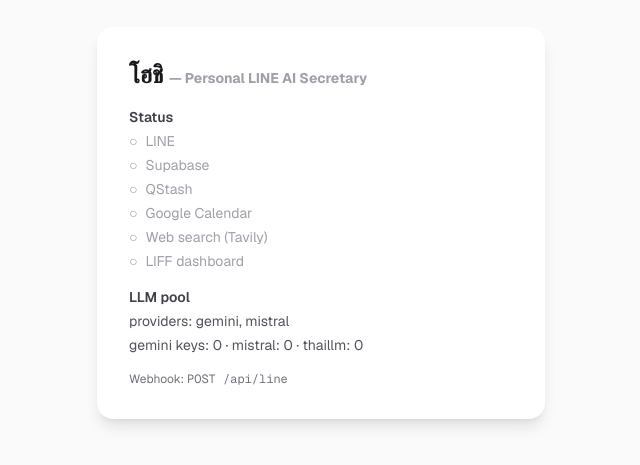
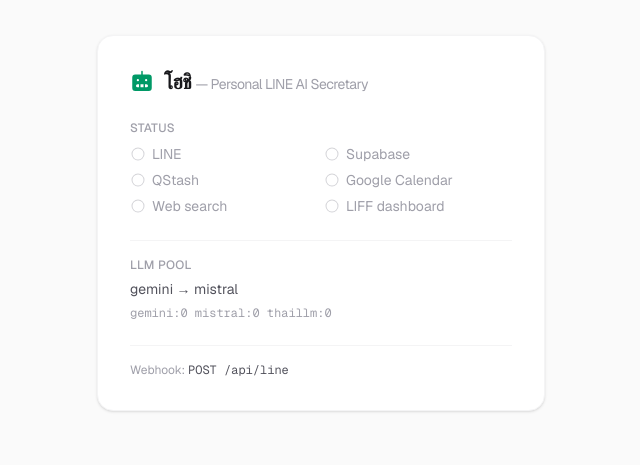
Before and after one commit to Necktiee/lua-ai, a Next.js app: page / in a window 1280 px wide. Shown: the part 177-642 px from the top of the page, without its empty margins (319-959 px from the left). Built offline with nearby package versions, Linux system fonts and the light colour scheme; no server answers.

Commit message:
polish: dashboard UX pass (icons, skeleton loading, single-accent color)

```diff
--- a/package.json
+++ b/package.json
@@ -12,6 +12,7 @@
   "dependencies": {
     "@line/bot-sdk": "^11.1.0",
     "@line/liff": "2.29.1",
+    "@phosphor-icons/react": "^2.1.10",
     "@supabase/ssr": "^0.12.0",
     "@supabase/supabase-js": "^2.110.0",
     "@upstash/qstash": "^2.11.1",
--- a/src/app/layout.tsx
+++ b/src/app/layout.tsx
@@ -13,8 +13,8 @@
 });
 
 export const metadata: Metadata = {
-  title: "Create Next App",
-  description: "Generated by create next app",
+  title: "โฮชิ — Personal LINE AI Secretary",
+  description: "เลขาส่วนตัวบน LINE ที่จำ เตือน จัดตารางให้คุณ",
 };
 
 export default function RootLayout({
--- a/src/app/liff/Dashboard.tsx
+++ b/src/app/liff/Dashboard.tsx
@@ -1,6 +1,20 @@
 "use client";
 
 import { useEffect, useState, useCallback } from "react";
+import {
+  CheckCircle,
+  Circle,
+  Plus,
+  ListChecks,
+  CalendarBlank,
+  Wallet,
+  Target,
+  Clock,
+  BookOpen,
+  ChatCircleDots,
+  GoogleLogo,
+  Gear,
+} from "@phosphor-icons/react";
 
 interface Profile {
   userId: string;
@@ -120,16 +134,41 @@
   );
 }
 
-function Card({ title, children }: { title: string; children: React.ReactNode }) {
+function Card({
+  title,
+  icon,
+  children,
+}: {
+  title: string;
+  icon?: React.ReactNode;
+  children: React.ReactNode;
+}) {
   return (
     <section className="bg-white dark:bg-zinc-900 rounded-2xl shadow-sm border border-zinc-100 dark:border-zinc-800 p-5">
-      <h2 className="text-sm font-semibold text-zinc-900 dark:text-zinc-100 mb-3">{title}</h2>
+      <h2 className="flex items-center gap-1.5 text-sm font-semibold text-zinc-900 dark:text-zinc-100 mb-3">
+        {icon}
+        {title}
+      </h2>
       {children}
     </section>
   );
 }
 
-const priMark = (p: number) => (p === 1 ? "🔴" : p === 3 ? "🟢" : "🟡");
+function PriorityDot({ p }: { p: 1 | 2 | 3 }) {
+  const cls = p === 1 ? "bg-red-500" : p === 3 ? "bg-zinc-300 dark:bg-zinc-600" : "bg-amber-500";
+  const label = p === 1 ? "ด่วน" : p === 3 ? "ไม่รีบ" : "ปกติ";
+  return <span className={`inline-block w-2 h-2 rounded-full flex-shrink-0 ${cls}`} title={label} aria-label={label} />;
+}
+
+function CardSkeleton() {
+  return (
+    <section className="bg-white dark:bg-zinc-900 rounded-2xl shadow-sm border border-zinc-100 dark:border-zinc-800 p-5 space-y-3">
+      <div className="h-3.5 w-24 rounded bg-zinc-100 dark:bg-zinc-800 animate-pulse" />
+      <div className="h-3 w-full rounded bg-zinc-100 dark:bg-zinc-800 animate-pulse" />
+      <div className="h-3 w-4/5 rounded bg-zinc-100 dark:bg-zinc-800 animate-pulse" />
+    </section>
+  );
+}
 
 export default function Dashboard({ profile }: { profile: Profile }) {
   const [statusData, setStatusData] = useState<StatusData | null>(null);
@@ -216,7 +255,20 @@
   };
 
   if (!loaded) {
-    return <p className="text-center text-zinc-400 text-sm py-10">กำลังโหลด dashboard...</p>;
+    return (
+      <div className="w-full max-w-2xl mx-auto space-y-4 p-4 pb-16">
+        <div className="flex items-center gap-3 py-2">
+          <div className="w-10 h-10 rounded-full bg-zinc-100 dark:bg-zinc-800 animate-pulse" />
+          <div className="space-y-1.5">
+            <div className="h-3.5 w-28 rounded bg-zinc-100 dark:bg-zinc-800 animate-pulse" />
+            <div className="h-3 w-20 rounded bg-zinc-100 dark:bg-zinc-800 animate-pulse" />
+          </div>
+        </div>
+        {Array.from({ length: 6 }).map((_, i) => (
+          <CardSkeleton key={i} />
+        ))}
+      </div>
+    );
   }
 
   return (
@@ -233,7 +285,7 @@
       </div>
 
       {statusData && (
-        <Card title="สถานะระบบ">
+        <Card title="สถานะระบบ" icon={<Gear weight="fill" className="w-4 h-4 text-zinc-400" />}>
           <div className="flex flex-wrap gap-2 mb-3">
             <Pill ok={statusData.status.hasLine} label="LINE" />
             <Pill ok={statusData.status.hasSupabase} label="Database" />
@@ -259,8 +311,9 @@
             {!statusData.google.connected && (
               <button
                 onClick={connectGoogle}
-                className="text-xs px-3 py-1.5 rounded-lg bg-zinc-900 text-white dark:bg-zinc-100 dark:text-zinc-900 whitespace-nowrap"
+                className="inline-flex items-center gap-1.5 text-xs px-3 py-1.5 rounded-lg bg-zinc-900 text-white dark:bg-zinc-100 dark:text-zinc-900 whitespace-nowrap"
               >
+                <GoogleLogo weight="bold" className="w-3.5 h-3.5" />
                 เชื่อม Google
               </button>
             )}
@@ -268,7 +321,10 @@
         </Card>
       )}
 
-      <Card title={`งานค้าง (${todos.length})`}>
+      <Card
+        title={`งานค้าง (${todos.length})`}
+        icon={<ListChecks weight="fill" className="w-4 h-4 text-emerald-600 dark:text-emerald-400" />}
+      >
         <div className="flex gap-2 mb-3">
           <input
             value={newTodo}
@@ -280,13 +336,14 @@
           <button
             onClick={addTodo}
             disabled={busy}
-            className="text-sm px-3 py-2 rounded-lg bg-zinc-900 text-white dark:bg-zinc-100 dark:text-zinc-900 disabled:opacity-50"
+            className="inline-flex items-center gap-1 text-sm px-3 py-2 rounded-lg bg-zinc-900 text-white dark:bg-zinc-100 dark:text-zinc-900 disabled:opacity-50"
           >
+            <Plus weight="bold" className="w-3.5 h-3.5" />
             เพิ่ม
           </button>
         </div>
         {todos.length === 0 ? (
-          <p className="text-sm text-zinc-400">ไม่มีงานค้าง 🎉</p>
+          <p className="text-sm text-zinc-400">ไม่มีงานค้าง</p>
         ) : (
           <ul className="space-y-1.5">
             {todos.map((t) => (
@@ -296,7 +353,7 @@
                   className="w-4 h-4 rounded border border-zinc-300 dark:border-zinc-600 flex-shrink-0"
                   aria-label="complete"
                 />
-                <span>{priMark(t.priority)}</span>
+                <PriorityDot p={t.priority} />
                 <span className="flex-1 text-zinc-700 dark:text-zinc-300">{t.title}</span>
                 {t.due_at && <span className="text-xs text-zinc-400">{fmtDate(t.due_at)}</span>}
               </li>
@@ -305,7 +362,10 @@
         )}
       </Card>
 
-      <Card title="ปฏิทิน 7 วันข้างหน้า">
+      <Card
+        title="ปฏิทิน 7 วันข้างหน้า"
+        icon={<CalendarBlank weight="fill" className="w-4 h-4 text-emerald-600 dark:text-emerald-400" />}
+      >
         {calError ? (
           <p className="text-sm text-zinc-400">{calError}</p>
         ) : events.length === 0 ? (
@@ -325,7 +385,10 @@
         )}
       </Card>
 
-      <Card title="ค่าใช้จ่ายเดือนนี้">
+      <Card
+        title="ค่าใช้จ่ายเดือนนี้"
+        icon={<Wallet weight="fill" className="w-4 h-4 text-emerald-600 dark:text-emerald-400" />}
+      >
         {expSummary && (
           <p className="text-2xl font-semibold text-zinc-900 dark:text-zinc-100 mb-2">
             {expSummary.total.toLocaleString()} บาท
@@ -368,7 +431,7 @@
         )}
       </Card>
 
-      <Card title="เป้าหมาย">
+      <Card title="เป้าหมาย" icon={<Target weight="fill" className="w-4 h-4 text-emerald-600 dark:text-emerald-400" />}>
         {goals.length === 0 ? (
           <p className="text-sm text-zinc-400">ยังไม่มีเป้าหมาย</p>
         ) : (
@@ -395,7 +458,10 @@
         )}
       </Card>
 
-      <Card title="งานรอคำตอบ (Follow-up)">
+      <Card
+        title="งานรอคำตอบ (Follow-up)"
+        icon={<Clock weight="fill" className="w-4 h-4 text-emerald-600 dark:text-emerald-400" />}
+      >
         {followUps.length === 0 ? (
           <p className="text-sm text-zinc-400">ไม่มีงานรอคำตอบ</p>
         ) : (
@@ -418,7 +484,10 @@
         )}
       </Card>
 
-      <Card title="บันทึกประจำวันล่าสุด">
+      <Card
+        title="บันทึกประจำวันล่าสุด"
+        icon={<BookOpen weight="fill" className="w-4 h-4 text-emerald-600 dark:text-emerald-400" />}
+      >
         {journal.length === 0 ? (
           <p className="text-sm text-zinc-400">ยังไม่มีบันทึก</p>
         ) : (
@@ -433,7 +502,10 @@
         )}
       </Card>
 
-      <Card title="ประวัติแชทล่าสุด">
+      <Card
+        title="ประวัติแชทล่าสุด"
+        icon={<ChatCircleDots weight="fill" className="w-4 h-4 text-emerald-600 dark:text-emerald-400" />}
+      >
         {messages.length === 0 ? (
           <p className="text-sm text-zinc-400">ยังไม่มีประวัติ</p>
         ) : (
@@ -445,7 +517,7 @@
                 <li key={m.id} className="text-xs">
                   <span
                     className={`font-medium mr-1 ${
-                      m.role === "user" ? "text-zinc-900 dark:text-zinc-100" : "text-blue-600 dark:text-blue-400"
+                      m.role === "user" ? "text-zinc-900 dark:text-zinc-100" : "text-emerald-600 dark:text-emerald-400"
                     }`}
                   >
                     {m.role === "user" ? "คุณ" : "โฮชิ"}:
--- a/src/app/page.tsx
+++ b/src/app/page.tsx
@@ -1,4 +1,5 @@
 import { env, hasLine, hasSupabase, hasQStash, hasGoogleCalendar, hasWebSearch, hasLiff } from "@/lib/env";
+import { CheckCircle, Circle, Robot } from "@phosphor-icons/react/dist/ssr";
 
 export const dynamic = "force-dynamic";
 
@@ -8,35 +9,37 @@
   );
 
   return (
-    <main className="min-h-screen flex flex-col items-center justify-center bg-zinc-50 dark:bg-black p-8 font-sans">
-      <div className="max-w-md w-full bg-white dark:bg-zinc-900 rounded-2xl shadow-lg p-8 space-y-4">
-        <h1 className="text-2xl font-bold text-zinc-900 dark:text-zinc-50">
-          โฮชิ <span className="text-zinc-400 text-sm">— Personal LINE AI Secretary</span>
+    <main className="min-h-screen flex flex-col items-center justify-center bg-zinc-50 dark:bg-zinc-950 p-8 font-sans">
+      <div className="max-w-md w-full bg-white dark:bg-zinc-900 rounded-2xl shadow-sm border border-zinc-100 dark:border-zinc-800 p-8 space-y-6">
+        <div className="flex items-center gap-2.5">
+          <Robot weight="fill" className="w-6 h-6 text-emerald-600 dark:text-emerald-400 flex-shrink-0" />
+          <h1 className="text-xl font-semibold text-zinc-900 dark:text-zinc-50 tracking-tight">
+            โฮชิ <span className="text-zinc-400 dark:text-zinc-500 text-sm font-normal">— Personal LINE AI Secretary</span>
           </h1>
+        </div>
 
-        <section className="space-y-1 text-sm">
-          <h2 className="font-semibold text-zinc-700 dark:text-zinc-300">Status</h2>
+        <section className="space-y-2">
+          <h2 className="text-xs font-medium uppercase tracking-wide text-zinc-400 dark:text-zinc-500">Status</h2>
+          <div className="grid grid-cols-2 gap-1.5">
             <Row ok={hasLine()} label="LINE" />
             <Row ok={hasSupabase()} label="Supabase" />
             <Row ok={hasQStash()} label="QStash" />
             <Row ok={hasGoogleCalendar()} label="Google Calendar" />
-          <Row ok={hasWebSearch()} label="Web search (Tavily)" />
+            <Row ok={hasWebSearch()} label="Web search" />
             <Row ok={hasLiff()} label="LIFF dashboard" />
-        </section>
-
-        <section className="space-y-1 text-sm">
-          <h2 className="font-semibold text-zinc-700 dark:text-zinc-300">LLM pool</h2>
-          <div className="text-zinc-600 dark:text-zinc-400">
-            providers: {providers.join(", ")}
-          </div>
-          <div className="text-zinc-600 dark:text-zinc-400">
-            gemini keys: {env.GEMINI_API_KEYS.length} · mistral:{" "}
-            {env.MISTRAL_API_KEYS.length} · thaillm: {env.THAILLM_API_KEYS.length}
           </div>
         </section>
 
-        <p className="text-xs text-zinc-500">
-          Webhook: <code className="font-mono">POST /api/line</code>
+        <section className="space-y-1.5 border-t border-zinc-100 dark:border-zinc-800 pt-4">
+          <h2 className="text-xs font-medium uppercase tracking-wide text-zinc-400 dark:text-zinc-500">LLM pool</h2>
+          <p className="text-sm text-zinc-600 dark:text-zinc-400">{providers.join(" → ")}</p>
+          <p className="text-xs text-zinc-400 dark:text-zinc-500 font-mono">
+            gemini:{env.GEMINI_API_KEYS.length} mistral:{env.MISTRAL_API_KEYS.length} thaillm:{env.THAILLM_API_KEYS.length}
+          </p>
+        </section>
+
+        <p className="text-xs text-zinc-400 dark:text-zinc-500 border-t border-zinc-100 dark:border-zinc-800 pt-4">
+          Webhook: <code className="font-mono text-zinc-600 dark:text-zinc-400">POST /api/line</code>
         </p>
       </div>
     </main>
@@ -45,11 +48,13 @@
 
 function Row({ ok, label }: { ok: boolean; label: string }) {
   return (
-    <div className="flex items-center gap-2">
-      <span className={ok ? "text-emerald-500" : "text-zinc-400"}>
-        {ok ? "●" : "○"}
-      </span>
-      <span className={ok ? "text-zinc-700 dark:text-zinc-300" : "text-zinc-400"}>
+    <div className="flex items-center gap-1.5 text-sm">
+      {ok ? (
+        <CheckCircle weight="fill" className="w-4 h-4 text-emerald-500 flex-shrink-0" />
+      ) : (
+        <Circle weight="regular" className="w-4 h-4 text-zinc-300 dark:text-zinc-600 flex-shrink-0" />
+      )}
+      <span className={ok ? "text-zinc-700 dark:text-zinc-300" : "text-zinc-400 dark:text-zinc-600"}>
         {label}
       </span>
     </div>
```
Also changed, not shown: src/app/liff/page.tsx (+27 -13 lines), 1 other file (tests, documents, lock files or other folders). Lines whose indentation alone changed are shown as unchanged.
